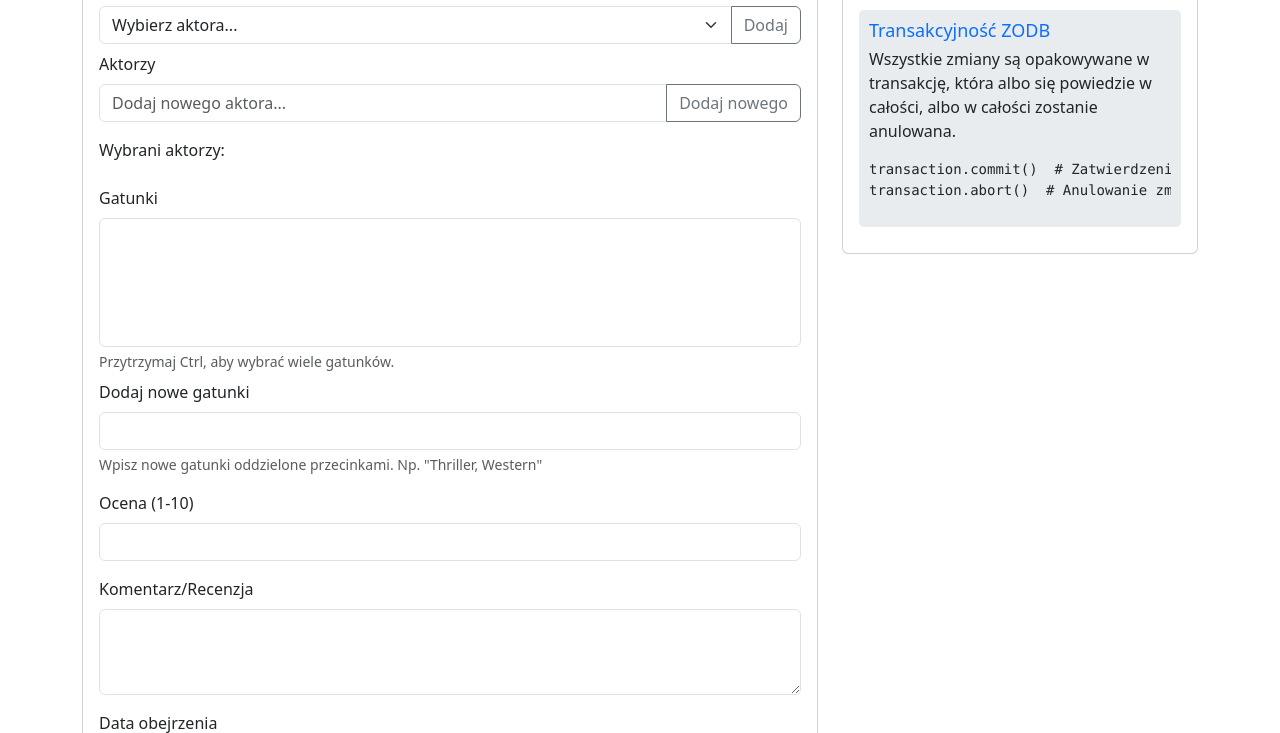
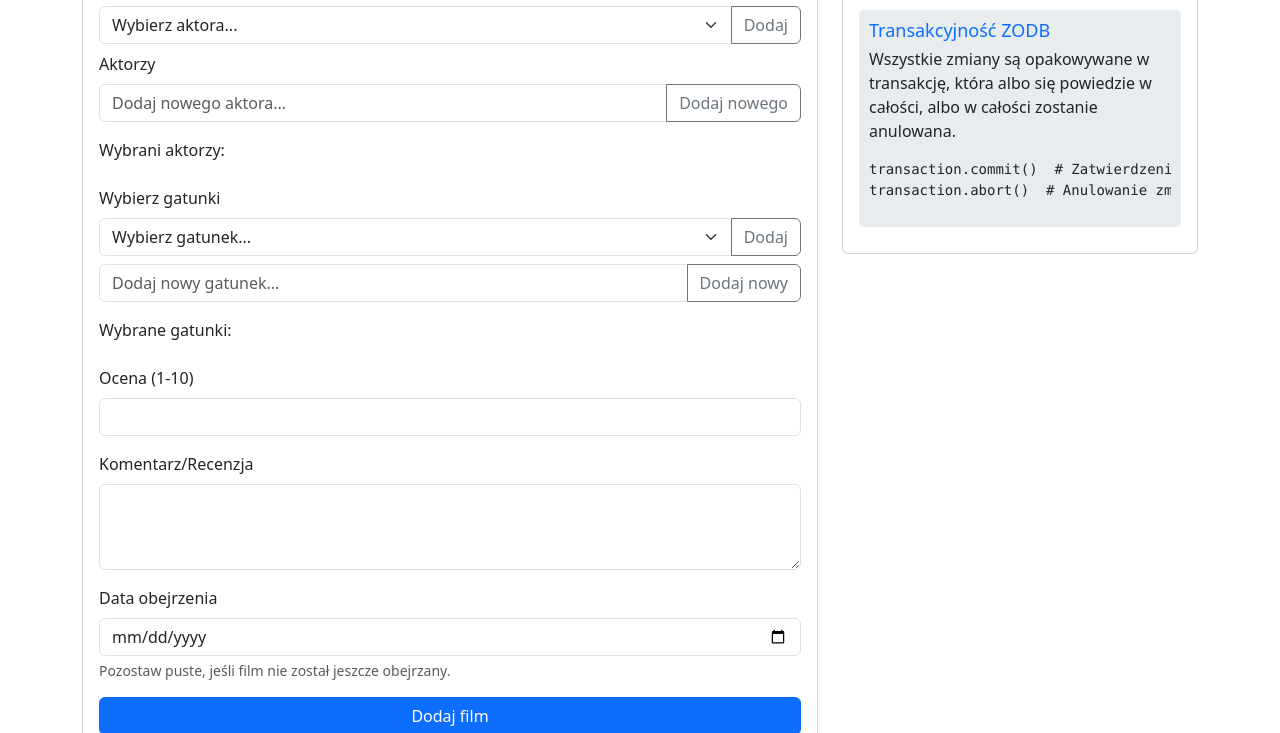
Before and after one commit to JustFiesta/ZODB-film-manager, a Flask app: page /add_movie in a window 1280 px wide. Shown: the part 547-1280 px from the top of the page. Run offline with Flask 3, Linux system fonts and the light colour scheme; data that the repository does not hold is empty.

Commit message:
Refactor: Update genre selection to use dropdown and dynamic badge display

```diff
--- a/web/templates/add_movie.html
+++ b/web/templates/add_movie.html
@@ -74,22 +74,35 @@
                         </div>
                     </div>
 
-                    <!-- Gatunki - wybór wielu z listy plus możliwość dodania nowych -->
+                    <!-- Gatunki - wybór z listy rozwijanej oraz możliwość dodania nowych -->
                     <div class="mb-3">
-                        <label class="form-label">Gatunki</label>
-                        <div class="row mb-2">
-                            <div class="col">
-                                <select multiple class="form-select" id="genres" name="genres" size="5">
-                                    {% for genre in all_genres %}
-                                        <option value="{{ genre.name }}">{{ genre.name }}</option>
-                                    {% endfor %}
-                                </select>
-                                <div class="form-text">Przytrzymaj Ctrl, aby wybrać wiele gatunków.</div>
+                        <label for="genre-select" class="form-label">Wybierz gatunki</label>
+                        <div class="input-group mb-2">
+                            <select class="form-select" id="genre-select">
+                                <option selected disabled>Wybierz gatunek...</option>
+                                {% for genre in all_genres %}
+                                    <option value="{{ genre.name }}">{{ genre.name }}</option>
+                                {% endfor %}
+                            </select>
+                            <button type="button" class="btn btn-outline-secondary" onclick="addSelectedGenre()">
+                                Dodaj
+                            </button>
+                        </div>
+
+                        <div class="input-group mb-3">
+                            <input type="text" class="form-control" id="new-genre" placeholder="Dodaj nowy gatunek...">
+                            <button type="button" class="btn btn-outline-secondary" onclick="addNewGenre()">
+                                Dodaj nowy
+                            </button>
+                        </div>
+
+                        <div class="mt-3">
+                            <label class="form-label">Wybrane gatunki:</label>
+                            <div id="selected-genres" class="d-flex flex-wrap gap-2 mb-2">
+                                <!-- Tu pojawią się wybrane gatunki jako odznaki -->
                             </div>
+                            <input type="hidden" id="genres" name="genres" value="">
                         </div>
-                        <label for="new_genres" class="form-label">Dodaj nowe gatunki</label>
-                        <input type="text" class="form-control" id="new_genres" name="new_genres">
-                        <div class="form-text">Wpisz nowe gatunki oddzielone przecinkami. Np. "Thriller, Western"</div>
                     </div>
 
                     <!-- Ocena i komentarz -->
```
